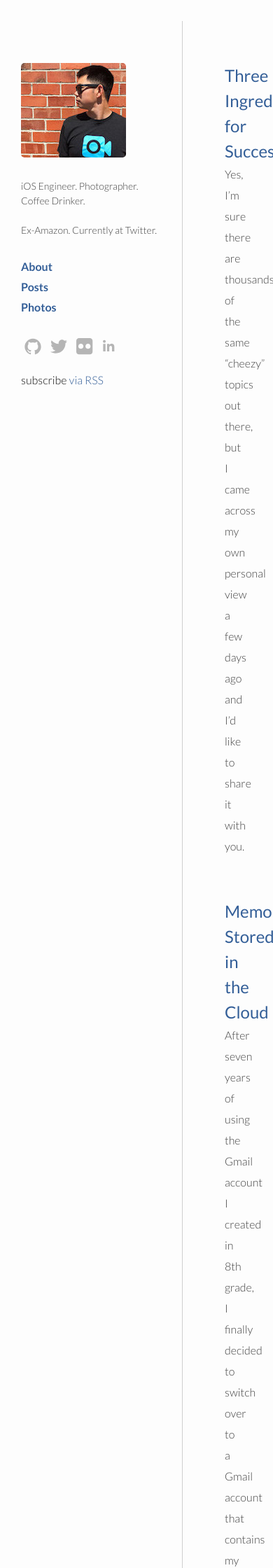
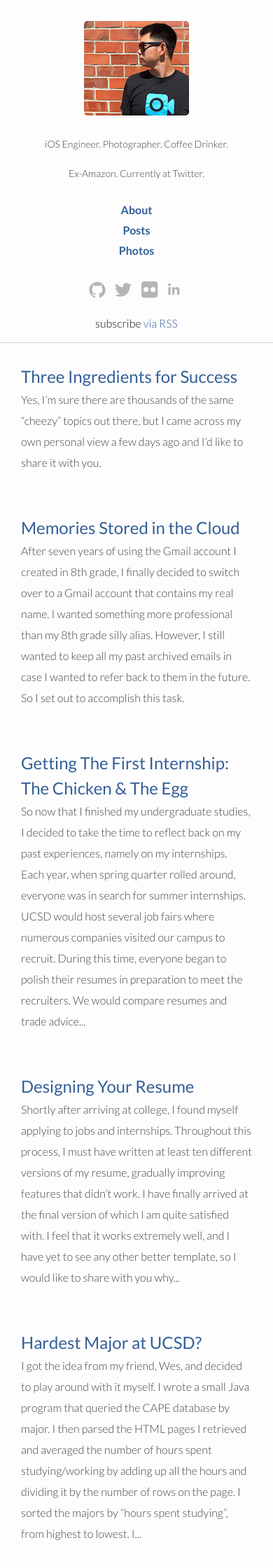
Before and after one commit to wyattlam1/wyattlam1.github.io, a Jekyll site: the page built from index.html, in a window 390 px wide. Shown: the top 2240 px of the page at 70% size. Built offline with Jekyll 4.4.1, drawn with Linux system fonts in a browser that asks for light colours.

Commit message:
first iteration of responsive web

```diff
--- a/_sass/_layout.scss
+++ b/_sass/_layout.scss
@@ -19,8 +19,16 @@ $left-container-width: 200px;
     padding-bottom: $spacing-unit * 2;
 }
 
+@media only screen and (max-width: 600px) {
+    .left-container {
+        float: none;
+        padding: 0;
+        text-align: center;
+        width: 100%;
+    }
+}
+
 .profile-img {
-    display: block;
     border-radius: 5px;
 
     &:hover {
@@ -99,7 +107,17 @@ $left-container-width: 200px;
     padding-top: $spacing-unit;
     margin-left: $left-container-width + $spacing-unit * 2;
     border-left: 1px solid;
-    border-left-color:  $grey-color-light-light;
+    border-left-color: $grey-color-light-light;
+}
+
+@media only screen and (max-width: 600px) {
+    .right-container {
+        padding: 0;
+        margin: 0;
+        border: 0;
+        border-top: 1px solid;
+        border-top-color: $grey-color-light-light;
+    }
 }
 
 .post-list {
--- a/css/main.scss
+++ b/css/main.scss
@@ -3,7 +3,8 @@
 ---
 @charset "utf-8";
 
-
+// Globals
+$spacing-unit:     30px;
 
 // Fonts
 $base-font-family: 'Lato', sans-serif;
@@ -15,9 +16,6 @@ $header-font-family: 'Lato';
 $footer-font-family: 'Helvetica';
 
 $post-font-family: 'Lato-Light';
-
-$spacing-unit:     30px;
-
 
 // Colors
 $text-color:       #111;
@@ -35,7 +33,6 @@ $content-width:    80%;
 
 $on-palm:          600px;
 $on-laptop:        800px;
-
 
 
 // Using media queries with like this:
```
